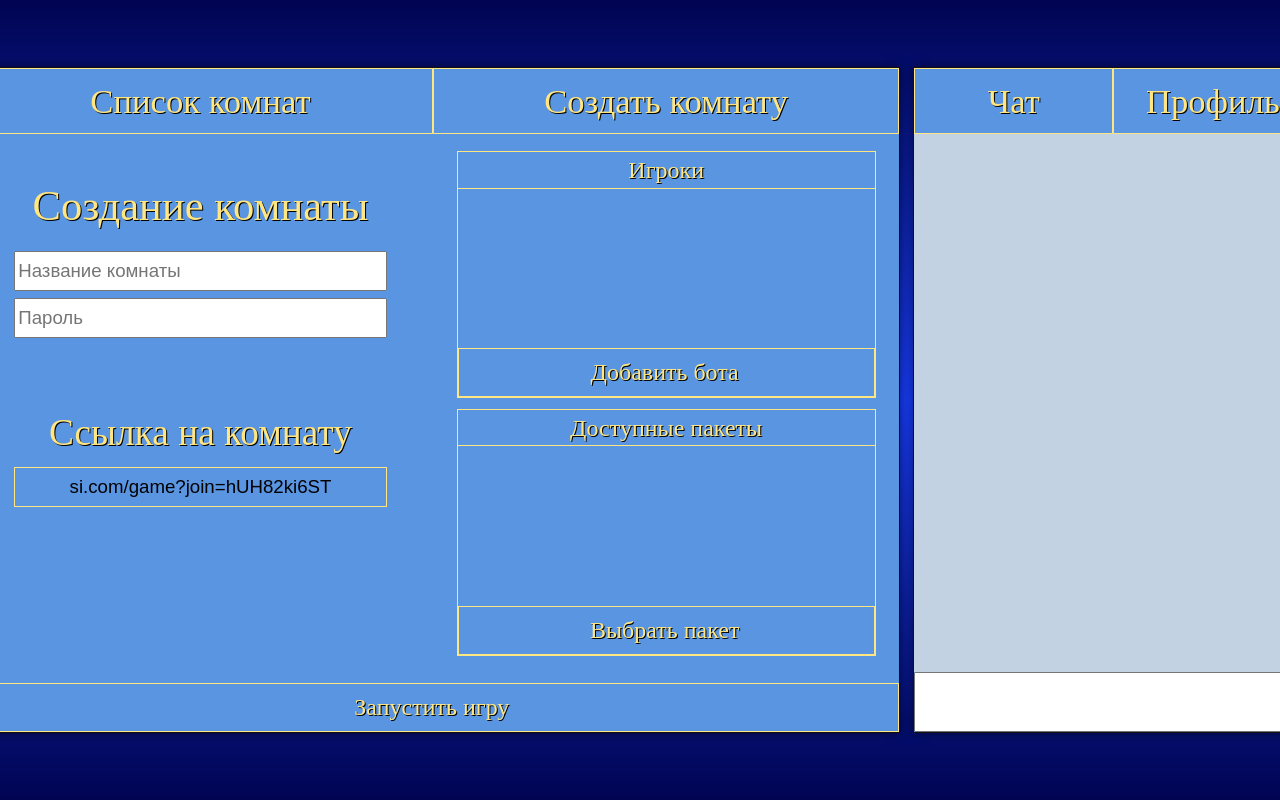
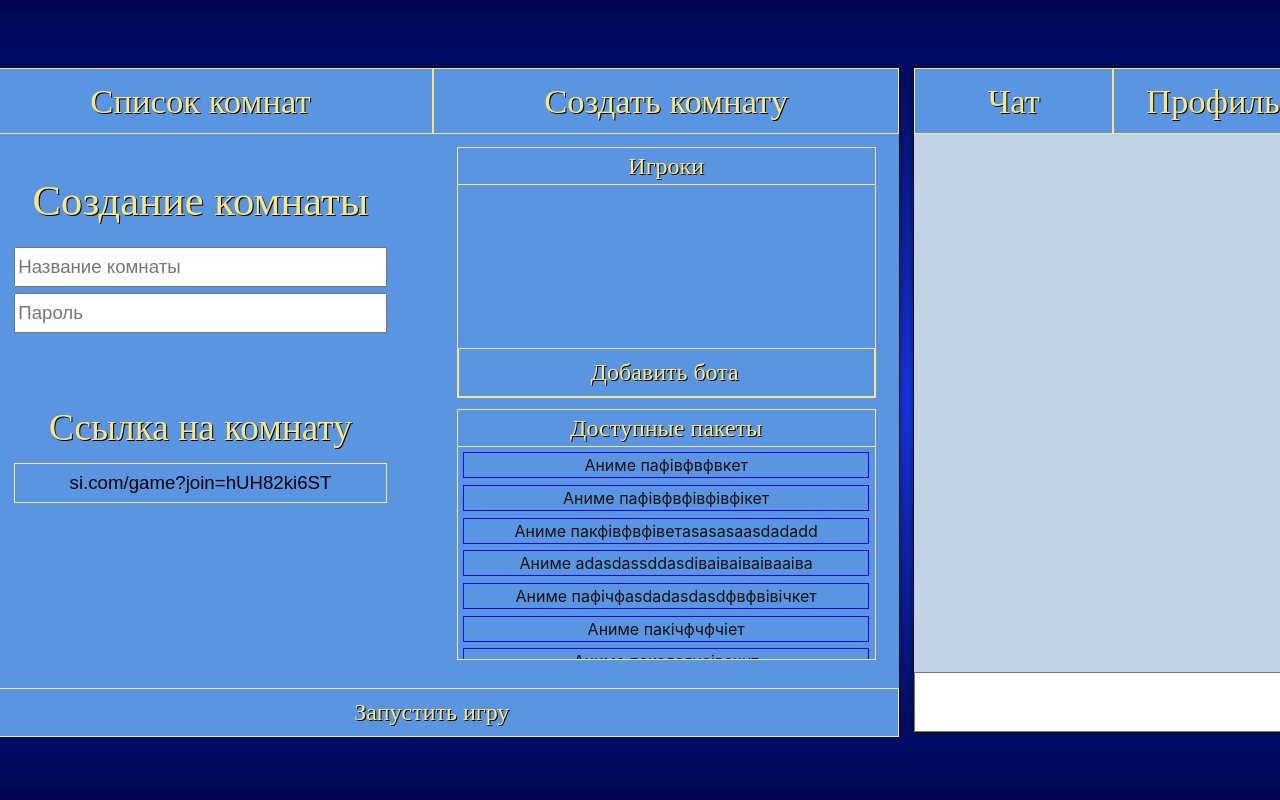
Before and after one commit to gurland/SIGame_web, a React (Create React App) app: page / in a window 1280 px wide. Both pictures are taken after a click on the element "Создать комнату". Shown: the top 800 px of the page. Built offline with nearby package versions, Linux system fonts and the light colour scheme; a web font is replaced by a local one.

Commit message:
Add package list

```diff
--- a/src/lobby/creation-menu/PackagesList.css
+++ b/src/lobby/creation-menu/PackagesList.css
@@ -3,7 +3,7 @@
     height: 45%;
 
     border: #ffe682 solid 1pt;
-
+    overflow: auto;
     margin-bottom: 8pt;
 
     display: flex;
@@ -25,11 +25,18 @@
     text-shadow: 1px 1px 0 #000;
 }
 
-#package-list-block #package-list-list{
+#package-list-block #package-list{
     width: 100%;
-    height: 70%;
+    height: 85%;
+
+    display: flex;
+    flex-direction: column;
+    justify-content: flex-start;
+    align-items: center;
 
     overflow: auto;
+
+    padding: 4pt;
 }
 
 #package-list-block #choose-package-button{
--- a/src/lobby/creation-menu/PackagesList.js
+++ b/src/lobby/creation-menu/PackagesList.js
@@ -1,10 +1,25 @@
 import React, {Component} from 'react'
 
+import Package from './Package'
 import './PackagesList.css'
-import Button from "../../Button";
 
 export default class PackagesList extends Component{
+    constructor(props) {
+        super(props);
 
+        this.state = {
+            selectedPackageId: 0
+
+        };
+
+        this.handlePackageClick = this.handlePackageClick.bind(this);
+    }
+
+    handlePackageClick(id){
+        this.setState({
+            selectedPackageId: id
+        });
+    }
 
     render() {
         return (
@@ -12,11 +27,18 @@ export default class PackagesList extends Component{
                 <div className={'section-title'}>
                     <span>Доступные пакеты</span>
                 </div>
-                <div id="package-list-list">
-
+                <div id="package-list">
+                    <Package selectedPackageId={this.state.selectedPackageId} onPackageClick={(e) => (this.handlePackageClick(e.target.id))} packageId={'1'} packageName={'Аниме пафівфвфвкет'}/>
+                    <Package selectedPackageId={this.state.selectedPackageId} onPackageClick={(e) => (this.handlePackageClick(e.target.id))} packageId={'2'} packageName={'Аниме пафівфвфівфівфікет'}/>
+                    <Package selectedPackageId={this.state.selectedPackageId} onPackageClick={(e) => (this.handlePackageClick(e.target.id))} packageId={'3'} packageName={'Аниме пакфівфвфіветasasasaasdadadd'}/>
+                    <Package selectedPackageId={this.state.selectedPackageId} onPackageClick={(e) => (this.handlePackageClick(e.target.id))} packageId={'4'} packageName={'Аниме adasdassddasdіваіваіваівааіва'}/>
+                    <Package selectedPackageId={this.state.selectedPackageId} onPackageClick={(e) => (this.handlePackageClick(e.target.id))} packageId={'5'} packageName={'Аниме пафічфasdadasdasdфвфвівічкет'}/>
+                    <Package selectedPackageId={this.state.selectedPackageId} onPackageClick={(e) => (this.handlePackageClick(e.target.id))} packageId={'6'} packageName={'Аниме пакічфчфчіет'}/>
+                    <Package selectedPackageId={this.state.selectedPackageId} onPackageClick={(e) => (this.handlePackageClick(e.target.id))} packageId={'7'} packageName={'Аниме пакеясячсівсччт'}/>
+                    <Package selectedPackageId={this.state.selectedPackageId} onPackageClick={(e) => (this.handlePackageClick(e.target.id))} packageId={'8'} packageName={'Аниме пакевфівфвфвіфвіфівт'}/>
+                    <Package selectedPackageId={this.state.selectedPackageId} onPackageClick={(e) => (this.handlePackageClick(e.target.id))} packageId={'9'} packageName={'Аниме пакфіефівфівфівт'}/>
+                    <Package selectedPackageId={this.state.selectedPackageId} onPackageClick={(e) => (this.handlePackageClick(e.target.id))} packageId={'10'} packageName={'Аниме пачкчфівфвфвіфет'}/>
                 </div>
-                <Button id={'choose-package-button'} btnText={'Выбрать пакет'}/>
-
             </div>
         );
     }
--- a/src/lobby/rooms-list/Room.css
+++ b/src/lobby/rooms-list/Room.css
@@ -47,7 +47,3 @@
 .players{
     width: 20%;
 }
-
-.selected{
-    background-color: #633bf3;
-}
```
